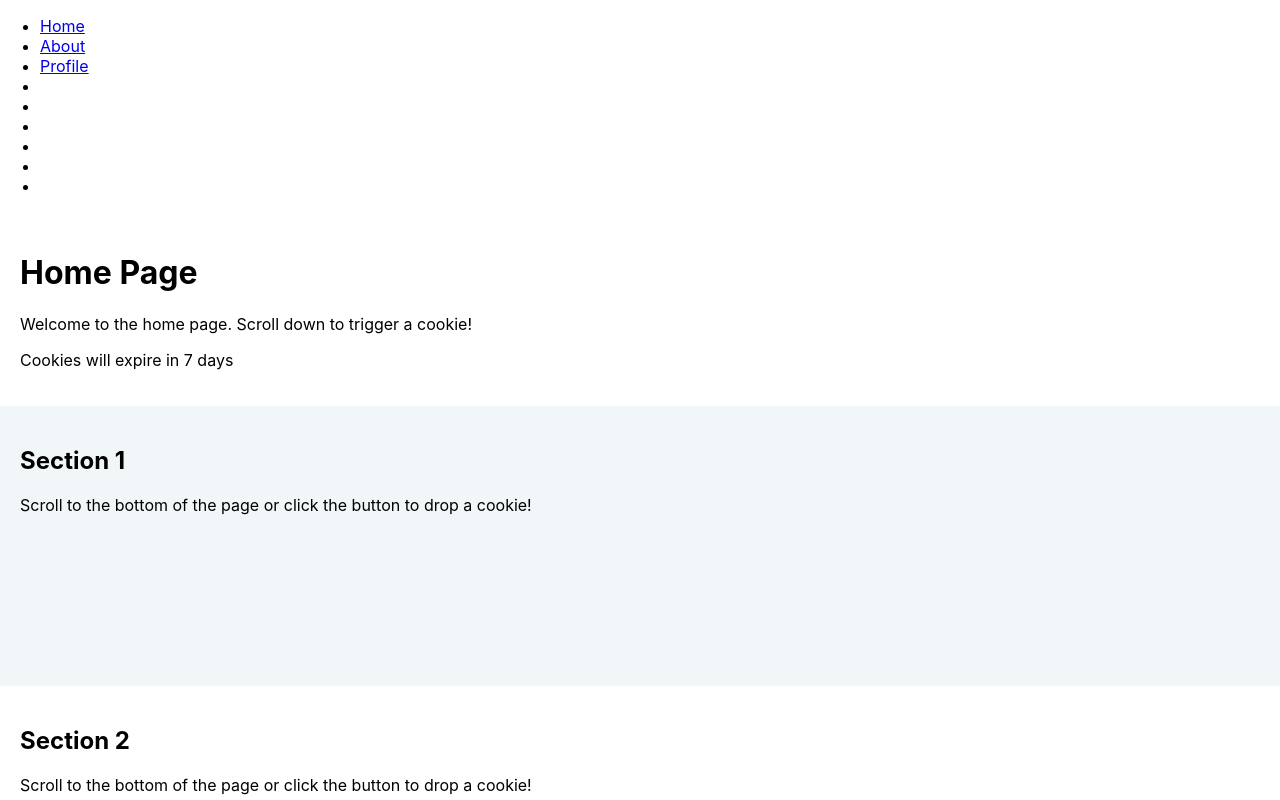
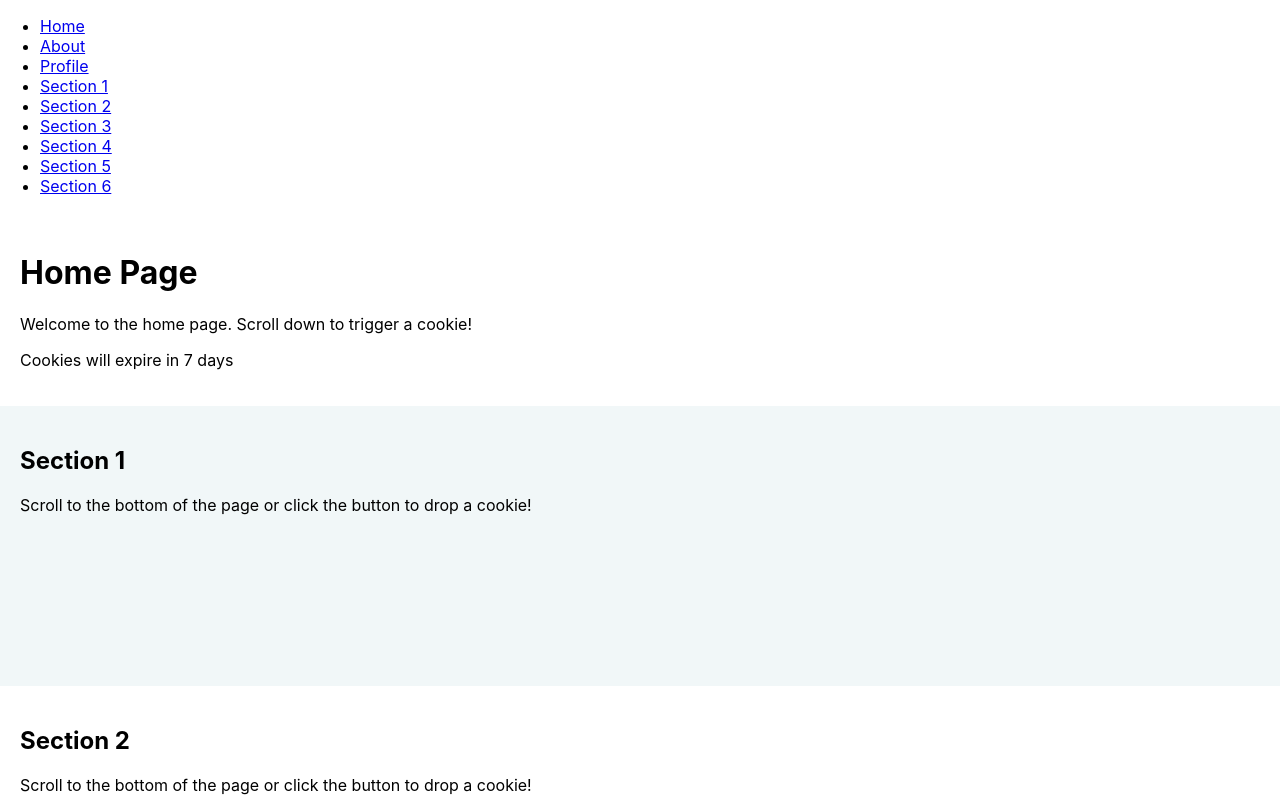
Before and after one commit to madhujayavarapu/srti-domain-scanner-test-website, a React (Create React App) app: page / in a window 1280 px wide. Shown: the top 800 px of the page. Built offline with nearby package versions, Linux system fonts and the light colour scheme.

Commit message:
fix: update section links and IDs for improved navigation

```diff
--- a/src/App.js
+++ b/src/App.js
@@ -25,7 +25,7 @@ const RoutesList = () => (
     <li><Link to="/en/about">About</Link></li>
     <li><Link to="/en/profile">Profile</Link></li>
 
-    {Sections.map(section => (<li><Link to={'#' + section.id} /></li>))}
+    {Sections.map(section => (<li><Link to={'#' + section.id + '-section'} >{ section.name }</Link></li>))}
   </ul>
 );
 
@@ -52,7 +52,7 @@ const App = () => {
 
                 {
                     Sections.map(section => (
-                        <div key={section.id} id={section.id + '__section'} style={{ height: '30vh', padding: '20px', backgroundColor: section.id%2 === 0 ? '#fff' : '#f1f7f8' }}>
+                        <div key={section.id} id={section.id + '-section'} style={{ height: '30vh', padding: '20px', backgroundColor: section.id%2 === 0 ? '#fff' : '#f1f7f8' }}>
                             <h2>{section.name}</h2>
                             <p>Scroll to the bottom of the page or click the button to drop a cookie!</p>
                         </div>
```
